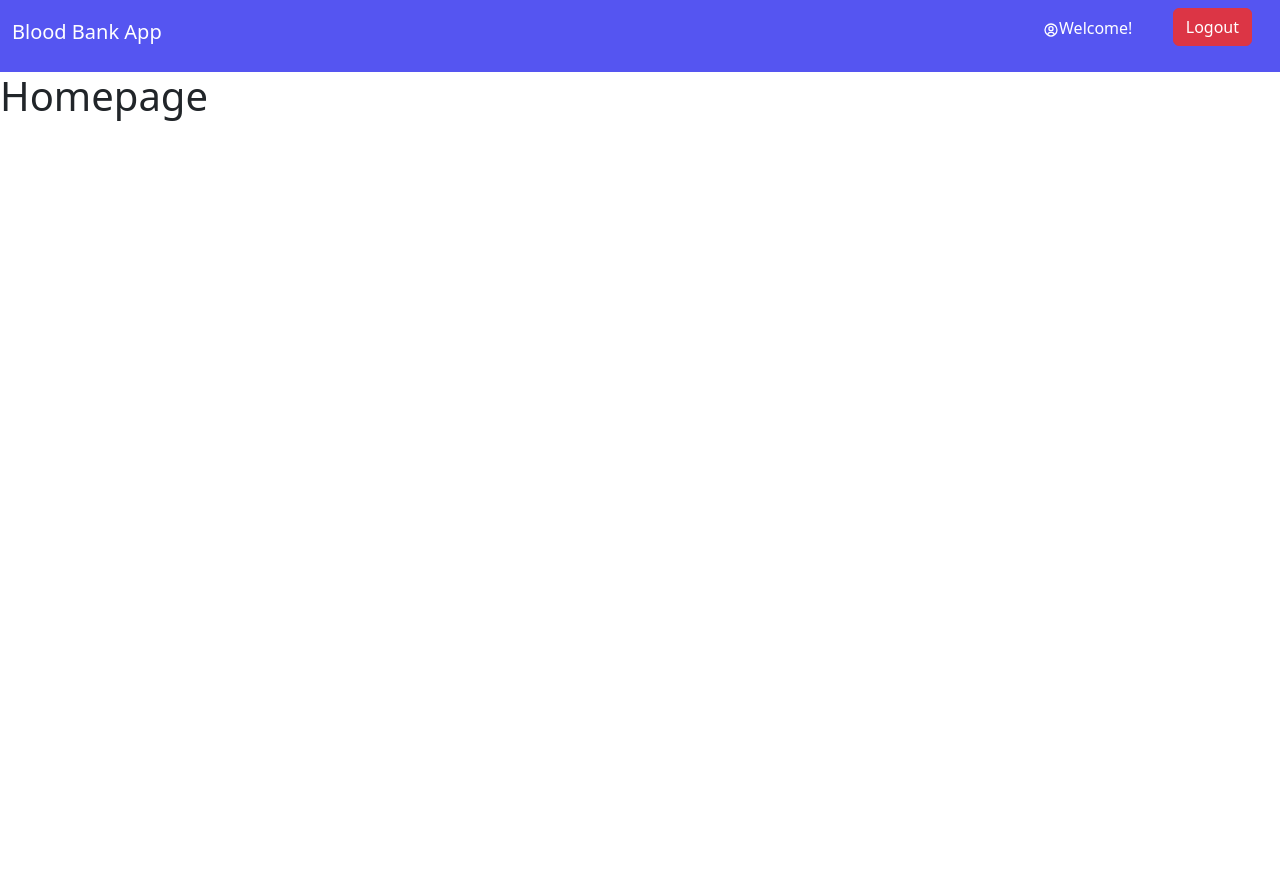
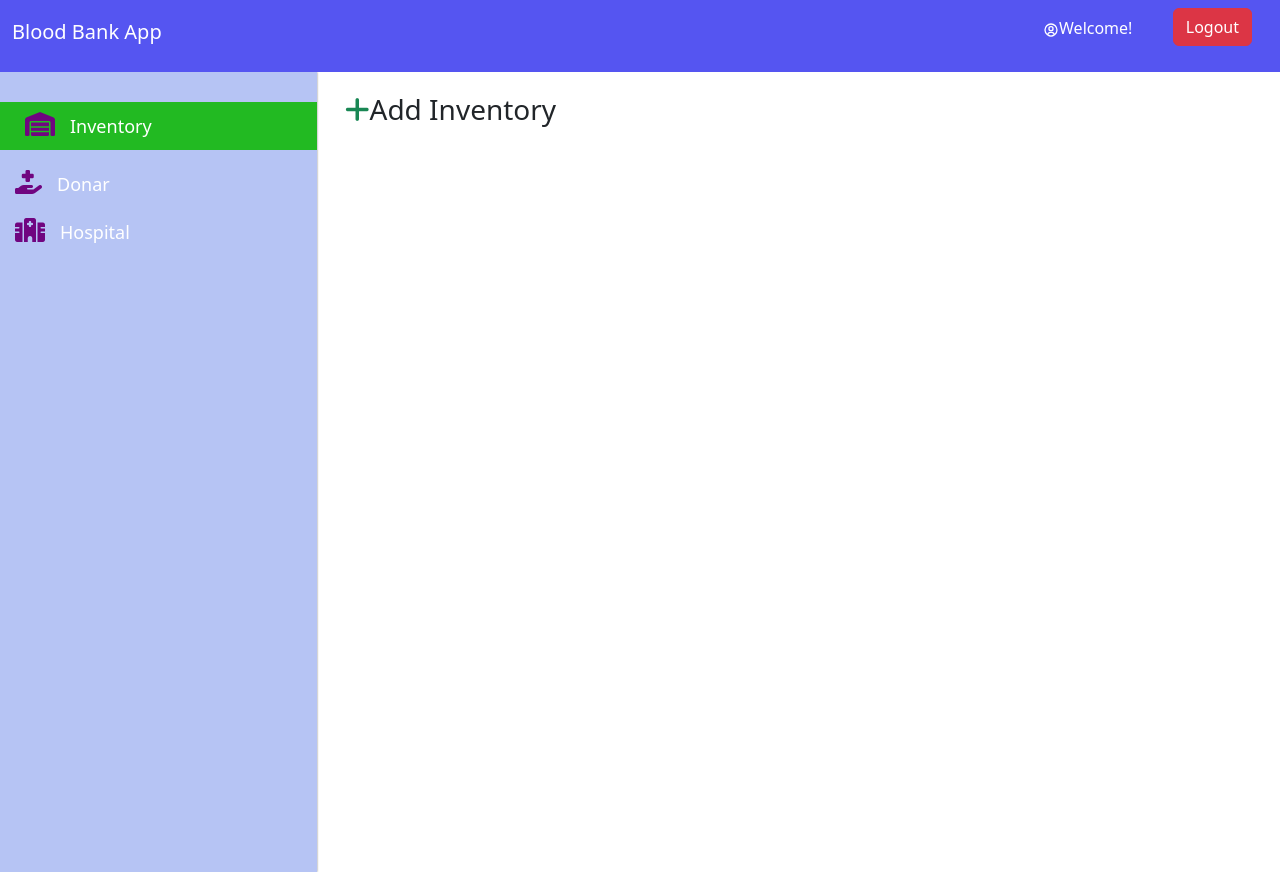
Before and after one commit to saurav269/Blood_Bank_App, a React (Create React App) app in the folder Frontend/bb-app/: page / in a window 1280 px wide. Before the commit the page ends 800 px from the top, so only its background shows below. Built offline with nearby package versions, Linux system fonts and the light colour scheme; no server answers; sample sign-in values are in the browser's storage.

Commit message:
Sidebar,Modal added with some style

```diff
--- a/Frontend/bb-app/public/index.html
+++ b/Frontend/bb-app/public/index.html
@@ -16,6 +16,7 @@
     -->
     <link rel="manifest" href="%PUBLIC_URL%/manifest.json" />
     <link href="https://cdn.jsdelivr.net/npm/bootstrap@5.3.1/dist/css/bootstrap.min.css" rel="stylesheet" integrity="sha384-4bw+/aepP/YC94hEpVNVgiZdgIC5+VKNBQNGCHeKRQN+PtmoHDEXuppvnDJzQIu9" crossorigin="anonymous">
+    <link rel="stylesheet" href="https://cdnjs.cloudflare.com/ajax/libs/font-awesome/6.4.2/css/all.min.css" integrity="sha512-z3gLpd7yknf1YoNbCzqRKc4qyor8gaKU1qmn+CShxbuBusANI9QpRohGBreCFkKxLhei6S9CQXFEbbKuqLg0DA==" crossorigin="anonymous" referrerpolicy="no-referrer" />
     <title>Blood Bank App</title>
   </head>
   <body>
--- a/Frontend/bb-app/src/Pages/HomePage.js
+++ b/Frontend/bb-app/src/Pages/HomePage.js
@@ -3,20 +3,33 @@
 import Spinner from '../components/shared/Form/Spinner'
 import { toast } from 'react-toastify'
 import Layout from '../components/shared/Layout/Layout'
+import Modal from './../components/shared/modal/Modal';
 
 const HomePage = () => {
   const {loading, error} = useSelector((state) => state.auth)
   return (
     <>
-    <Layout />
-    {error && <span>{toast.error(error)}</span>}
-    {loading ? (<Spinner />) : (
-      <>
-      <h1>Homepage</h1>
-      </>
-    )}
+      <Layout>
+        {error && <span>{toast.error(error)}</span>}
+        {loading ? (
+          <Spinner />
+        ) : (
+          <>
+            <h3
+              className="ms-4"
+              data-bs-toggle="modal"
+              data-bs-target="#staticBackdrop"
+              style={{cursor : "pointer"}}
+            >
+              <i className="fa-solid fa-plus text-success py-4"></i>
+              Add Inventory
+            </h3>
+            <Modal />
+          </>
+        )}
+      </Layout>
     </>
-  )
+  );
 }
 
 export default HomePage
--- /dev/null
+++ b/Frontend/bb-app/src/Styles/Layout.css
@@ -0,0 +1,29 @@
+.sidebar{
+    height: 100vh !important;
+    background-color: rgb(182, 196, 244);
+    box-shadow: 0 0 2px gray;
+    color: white;
+}
+.menu{
+    padding-top: 30px;
+}
+.menu-item{
+    padding-top: 20px;
+}
+.menu-item a {
+    color: white;
+    text-decoration: none;
+    font-size: 18px;
+}
+.menu-item i {
+    font-size: 24px;
+    margin: 0 15px;
+    color: rgb(112, 5, 128);
+}
+.active{
+    background-color: rgb(34, 186, 34);
+    padding: 10px;
+}
+.active a ,.active i {
+    background-color: rgb(34, 186, 34);
+}
--- a/Frontend/bb-app/src/components/shared/Layout/Layout.js
+++ b/Frontend/bb-app/src/components/shared/Layout/Layout.js
@@ -1,14 +1,21 @@
 import React from 'react'
 import Header from './Header'
+import Sidebar from './Sidebar'
 
-const Layout = ({childern}) => {
+
+
+const Layout = ({children}) => {
   return (
     <>
     <div className='header'>
         <Header />
     </div>
-    <div className='content'>{childern}</div>
-
+    <div className='row g-1'>
+      <div className='col-md-3'>
+        <Sidebar/>
+      </div>
+      <div className='col-md-9'>{children}</div>
+    </div>
     </>
   )
 }
--- /dev/null
+++ b/Frontend/bb-app/src/components/shared/Layout/Menu/userMenu.js
@@ -0,0 +1,19 @@
+export const userMenu = [
+    {
+        name : "Inventory",
+        path : "/",
+        icon : "fa-solid fa-warehouse",
+    },
+    {
+        name :  'Donar',
+        path: "/donar",
+        icon:"fa-solid fa-hand-holding-medical"
+
+    },
+    {
+        name :  'Hospital',
+        path: "/hospital",
+        icon:"fa-solid fa-hospital"
+
+    },
+];
--- /dev/null
+++ b/Frontend/bb-app/src/components/shared/Layout/Sidebar.js
@@ -0,0 +1,28 @@
+import React from 'react'
+import { Link, useLocation } from 'react-router-dom'
+import { userMenu } from './Menu/userMenu'
+import '../../../Styles/Layout.css'
+
+const Sidebar = () => {
+    const location = useLocation()
+  return (
+    <div>
+        <div className='sidebar'>
+            <div className='menu'>
+                {userMenu.map((menu) =>{
+                    const isActive = location.pathname === menu.path;
+                    return (
+                        <div className={`menu-item ${isActive &&  'active'}`}>
+                            <i className={menu.icon}></i>
+                            <Link to={menu.path}>{menu.name}</Link>
+                        </div>
+                    )
+                })}
+            </div>
+        </div>
+
+    </div>
+  )
+}
+
+export default Sidebar
--- /dev/null
+++ b/Frontend/bb-app/src/components/shared/modal/Modal.js
@@ -0,0 +1,49 @@
+import React from 'react'
+
+const Modal = () => {
+  return (
+    <>
+      {/* Modal */}
+      <div
+        className="modal fade"
+        id="staticBackdrop"
+        data-bs-backdrop="static"
+        data-bs-keyboard="false"
+        tabIndex={-1}
+        aria-labelledby="staticBackdropLabel"
+        aria-hidden="true"
+      >
+        <div className="modal-dialog">
+          <div className="modal-content">
+            <div className="modal-header">
+              <h1 className="modal-title fs-5" id="staticBackdropLabel">
+                Modal title
+              </h1>
+              <button
+                type="button"
+                className="btn-close"
+                data-bs-dismiss="modal"
+                aria-label="Close"
+              />
+            </div>
+            <div className="modal-body">...</div>
+            <div className="modal-footer">
+              <button
+                type="button"
+                className="btn btn-secondary"
+                data-bs-dismiss="modal"
+              >
+                Close
+              </button>
+              <button type="button" className="btn btn-primary">
+                Understood
+              </button>
+            </div>
+          </div>
+        </div>
+      </div>
+    </>
+  );
+}
+
+export default Modal
```
